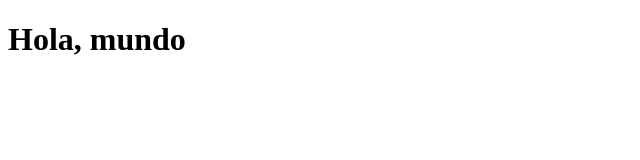
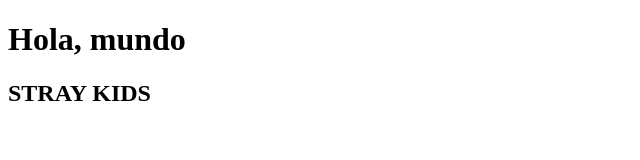
Before and after one commit to bbyyyfer/pruebagithub, a plain HTML site: page index.html in a window 1280 px wide. Shown: the whole page, without its empty margins (0-640 px from the left). Drawn offline with Linux system fonts and the light colour scheme.

Commit message:
se agregaron etiquetas

```diff
--- a/index.html
+++ b/index.html
@@ -7,5 +7,6 @@
 </head>
 <body>
     <h1>Hola, mundo</h1>
+    <h2>STRAY KIDS</h2>
 </body>
 </html>
```
